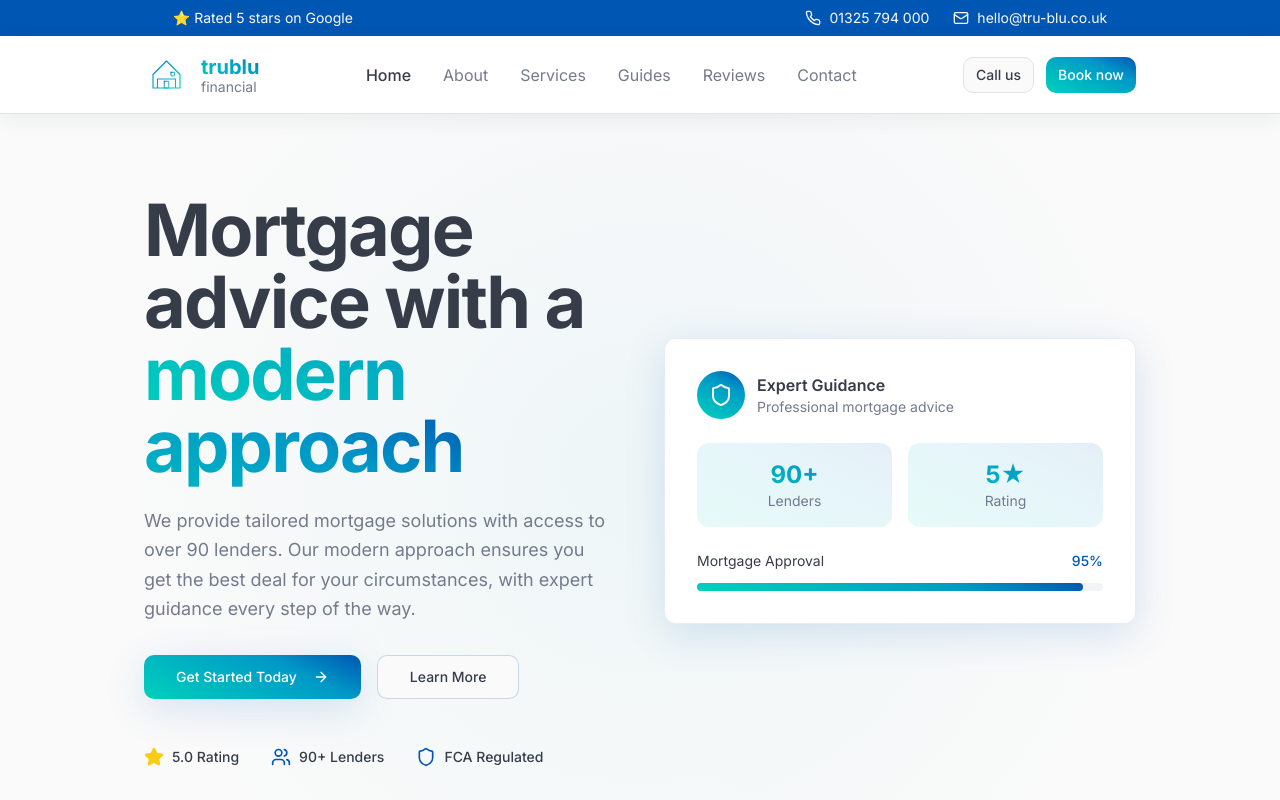
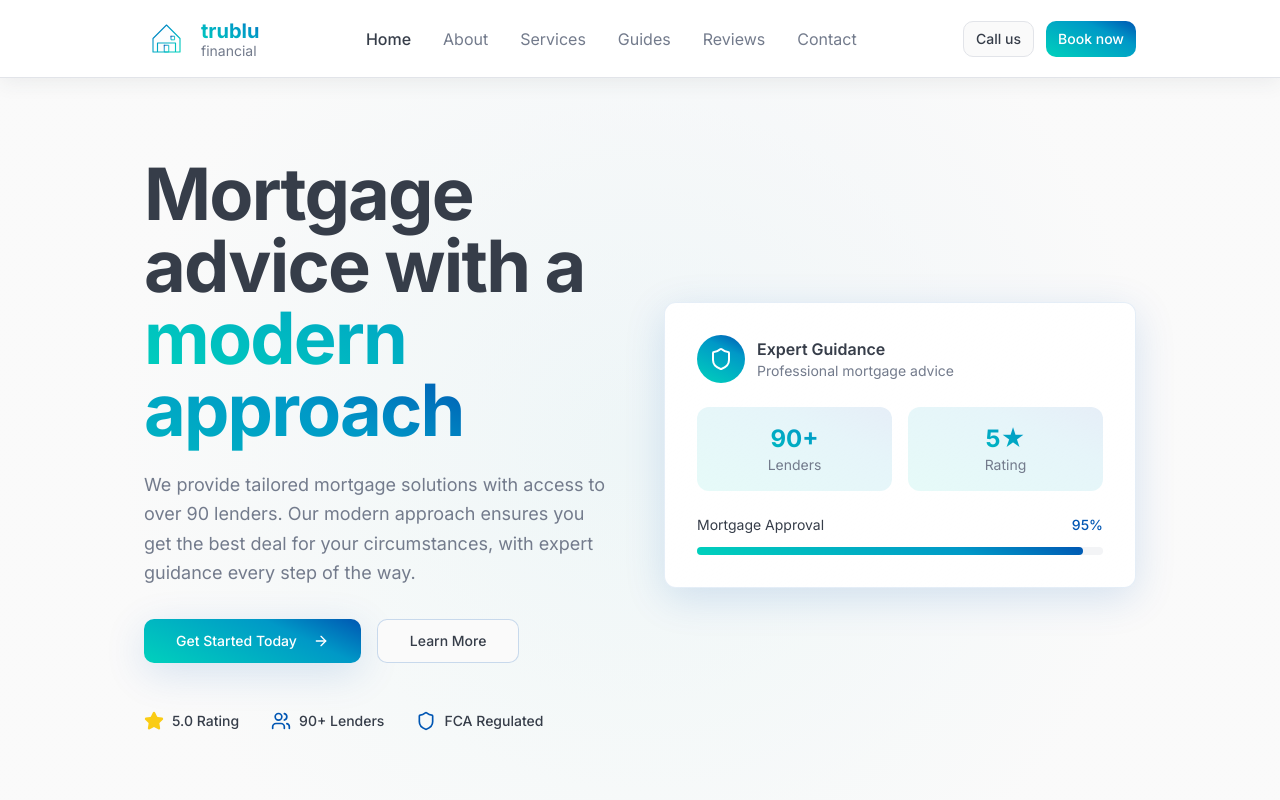
Before and after one commit to joe-hireable/trublu-brand-renewal, a React (Vite) app: page / in a window 1280 px wide. Shown: the top 800 px of the page. Built offline with nearby package versions, Linux system fonts and the light colour scheme.

Commit message:
Remove banner above header
Remove the banner element that was previously displayed above the header component.

```diff
--- a/src/components/Header.tsx
+++ b/src/components/Header.tsx
@@ -5,28 +5,6 @@ import AnimatedHouseLogo from './AnimatedHouseLogo';
 const Header = () => {
   return (
     <header className="relative z-50">
-      {/* Top bar */}
-      <div className="bg-primary text-primary-foreground py-2 px-4">
-        <div className="container mx-auto flex justify-between items-center text-sm max-w-[80%]">
-          <div className="flex items-center gap-4">
-            <span className="flex items-center gap-1">
-              <span>⭐</span>
-              Rated 5 stars on Google
-            </span>
-          </div>
-          <div className="hidden md:flex items-center gap-6">
-            <a href="tel:01325794000" className="flex items-center gap-2 hover:opacity-80 transition-opacity">
-              <Phone size={16} />
-              01325 794 000
-            </a>
-            <a href="mailto:hello@tru-blu.co.uk" className="flex items-center gap-2 hover:opacity-80 transition-opacity">
-              <Mail size={16} />
-              hello@tru-blu.co.uk
-            </a>
-          </div>
-        </div>
-      </div>
-
       {/* Main navigation */}
       <nav className="bg-card border-b shadow-soft">
         <div className="container mx-auto px-4 py-4 max-w-[80%]">
```
